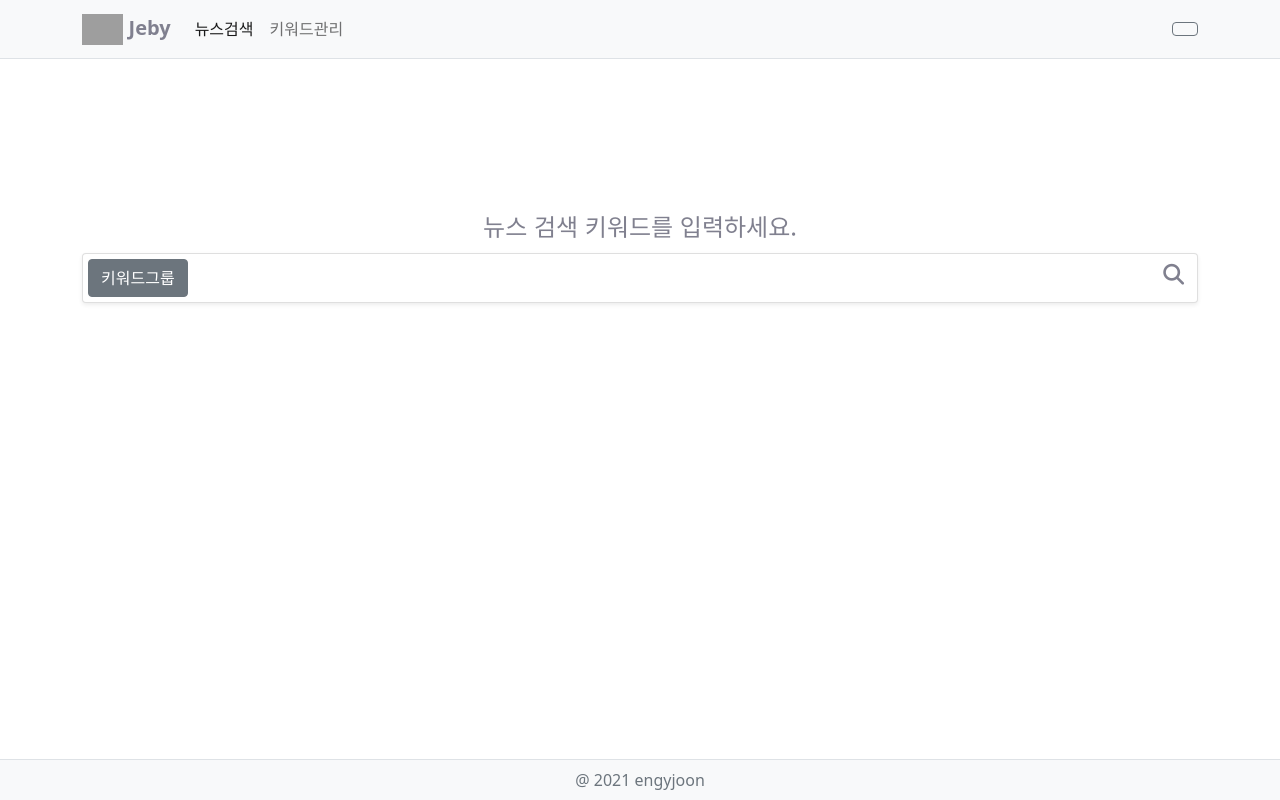
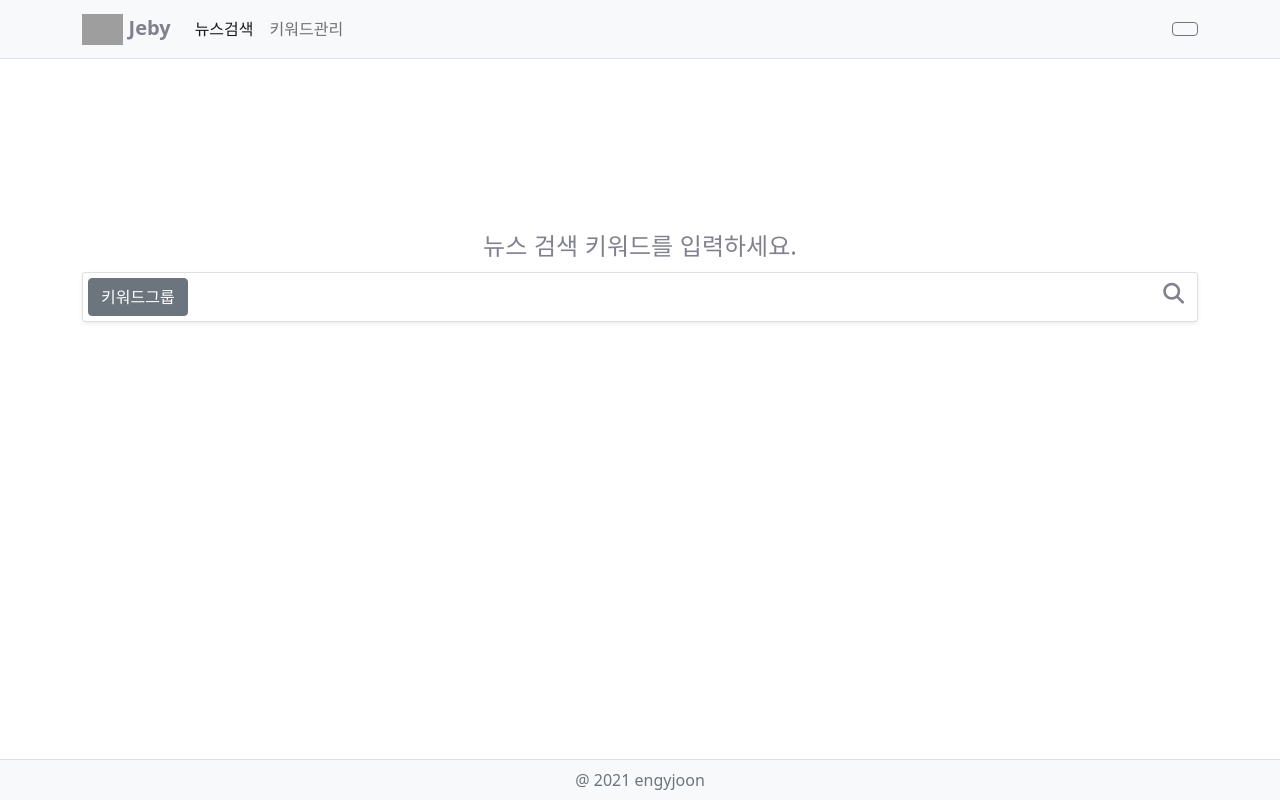
Before and after one commit to engyjoon/jeby, a Django app: template jeby_prj/templates/news/index.html in a window 1280 px wide. Run offline with Django 3.2, Linux system fonts and the light colour scheme; the template is opened without the code that fills it, so the values that code supplies are empty; some libraries are stand-ins or nearby versions; grey boxes are pictures that could not be loaded.

Commit message:
검색창 위치 조정 - h-75 class 사용

```diff
--- a/jeby_prj/static/news/css/news_index.css
+++ b/jeby_prj/static/news/css/news_index.css
@@ -1,7 +1,3 @@
-body {
-  padding-top: 4.5rem;
-}
-
 #search-title {
     font-family: 'Noto Sans KR', sans-serif;
     font-weight: 400;
--- a/jeby_prj/templates/news/index.html
+++ b/jeby_prj/templates/news/index.html
@@ -8,7 +8,7 @@
 {% endblock custom_css %}
 
 {% block content %}
-<div class="container d-flex align-items-center h-100" id="search-box">
+<div class="container d-flex align-items-center h-75" id="search-box">
     <div class="d-flex flex-column w-100">
         <form action="{% url 'news:search' %}" method="post">
             {% csrf_token %}
@@ -33,8 +33,6 @@
                     </div>
                 </div>
             </div>
-            <div class="row" style="height:300px;">
-            </div>
         </form>
     </div>
 </div>
```
